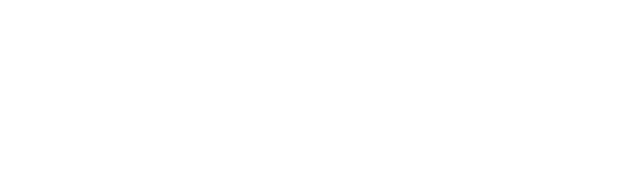
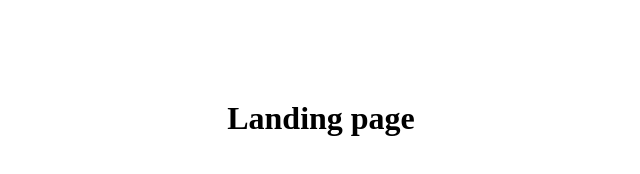
Before and after one commit to streletsWWW/burgersLS, a plain HTML site: page index.html in a window 1280 px wide. Shown: the whole page, without its empty margins (319-959 px from the left). Drawn offline with Linux system fonts and the light colour scheme.

Commit message:
commit for pages

```diff
--- a/index.html
+++ b/index.html
@@ -1,5 +1,6 @@
 <!DOCTYPE html>
 <html lang="ru">
+
 <head>
   <meta charset="UTF-8">
   <meta name="viewport" content="width=device-width, initial-scale=1.0">
@@ -7,8 +8,11 @@
   <link rel="stylesheet" href="main.css">
   <title>McBurgers: Лучшие бургеры в России</title>
 </head>
+
 <body>
   <div class="wrapper">
+    <h1 style="text-align: center; margin-top: 100px;">Landing page</h1>
   </div>
 </body>
+
 </html>
```
Also changed, not shown: 1 other file.
